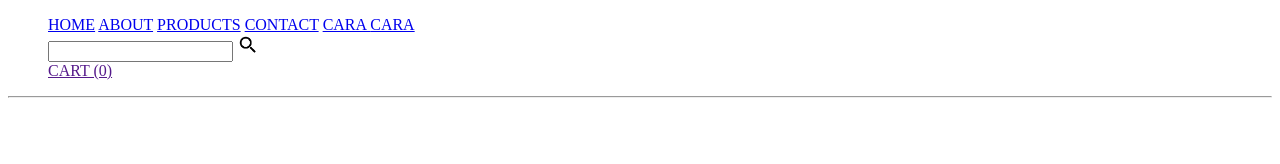
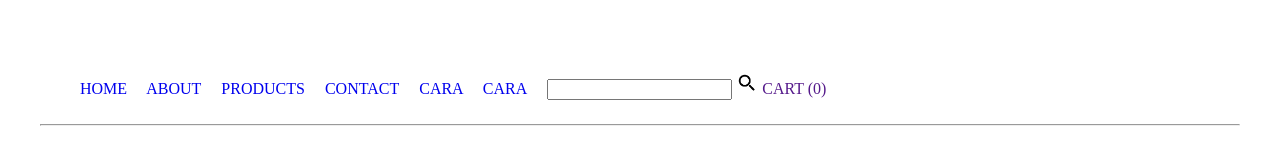
Before and after one commit to JBischoff28/eCommerce-Website, a plain HTML site: page index.html in a window 1280 px wide. Drawn offline with Linux system fonts and the light colour scheme.

Commit message:
Styled text to be inline with each other.

```diff
--- a/index.html
+++ b/index.html
@@ -9,7 +9,6 @@
 </head>
 <body>
     <header>
-        <div class="nav_bar">
             <nav>
                 <ul>
                     <a href="#home_section">HOME</a>
@@ -17,7 +16,7 @@
                     <a href="#products_section">PRODUCTS</a>
                     <a href="#contact_section">CONTACT</a>
                     <a href="#home_section">CARA </a> <a href="#home_section">CARA</a>
-                    <div>
+                    <div class="search-bar">
                         <input type="text">
                             <img src="./assets/1200px-Google_Magnifying_Glass.svg.png" alt="magnifying glass">
                         </input>
@@ -25,7 +24,6 @@
                     <a href="">CART (0)</a>
                 </ul>
             </nav>
-        </div>
         <hr>
     </header>
 
--- a/styles.css
+++ b/styles.css
@@ -1,8 +1,25 @@
 header {
     background-color: white;
-    margin-bottom: 2rem;
+    overflow: hidden;
+    position: relative;
+    padding: 2rem;
 }
 
-nav div img {
+nav {
+    display: grid;
+    margin-top: 1rem;
+}
+
+nav a {
+    display: flexbox;
+    text-decoration: none;
+    margin-right: 1rem;
+}
+
+.search-bar {
+    display: inline;
+}
+
+.search-bar img{
     width: 22px;
 }
```
